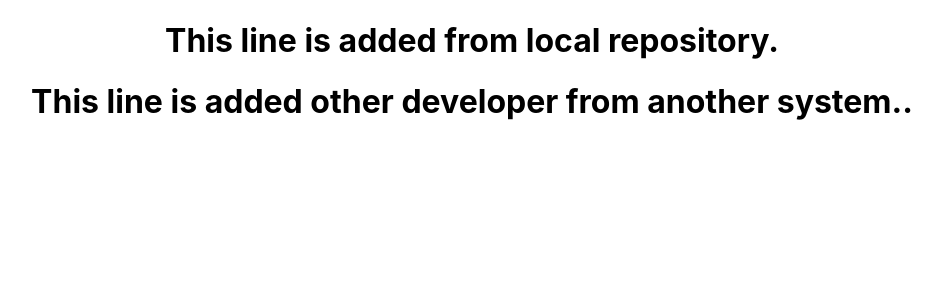
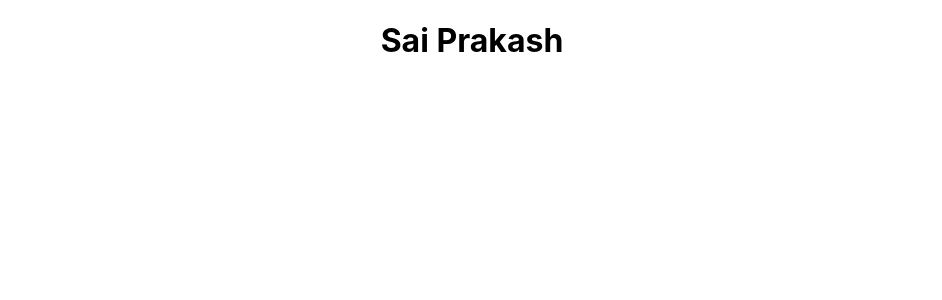
Before and after one commit to manjunadhb/Rep2211, a React (Create React App) app in the folder myapp/: page / in a window 1280 px wide. Shown: the top 300 px of the page, without its empty margins (168-1110 px from the left). Built offline with nearby package versions, Linux system fonts and the light colour scheme.

Commit message:
added name

```diff
--- a/myapp/src/App.js
+++ b/myapp/src/App.js
@@ -4,8 +4,8 @@ import "./App.css";
 function App() {
   return (
     <div className="App">
-      <h1>This line is added from local repository.</h1>
-      <h1>This line is added other developer from another system..</h1>
+      <h1>Sai Prakash</h1>
+
     </div>
   );
 }
```
